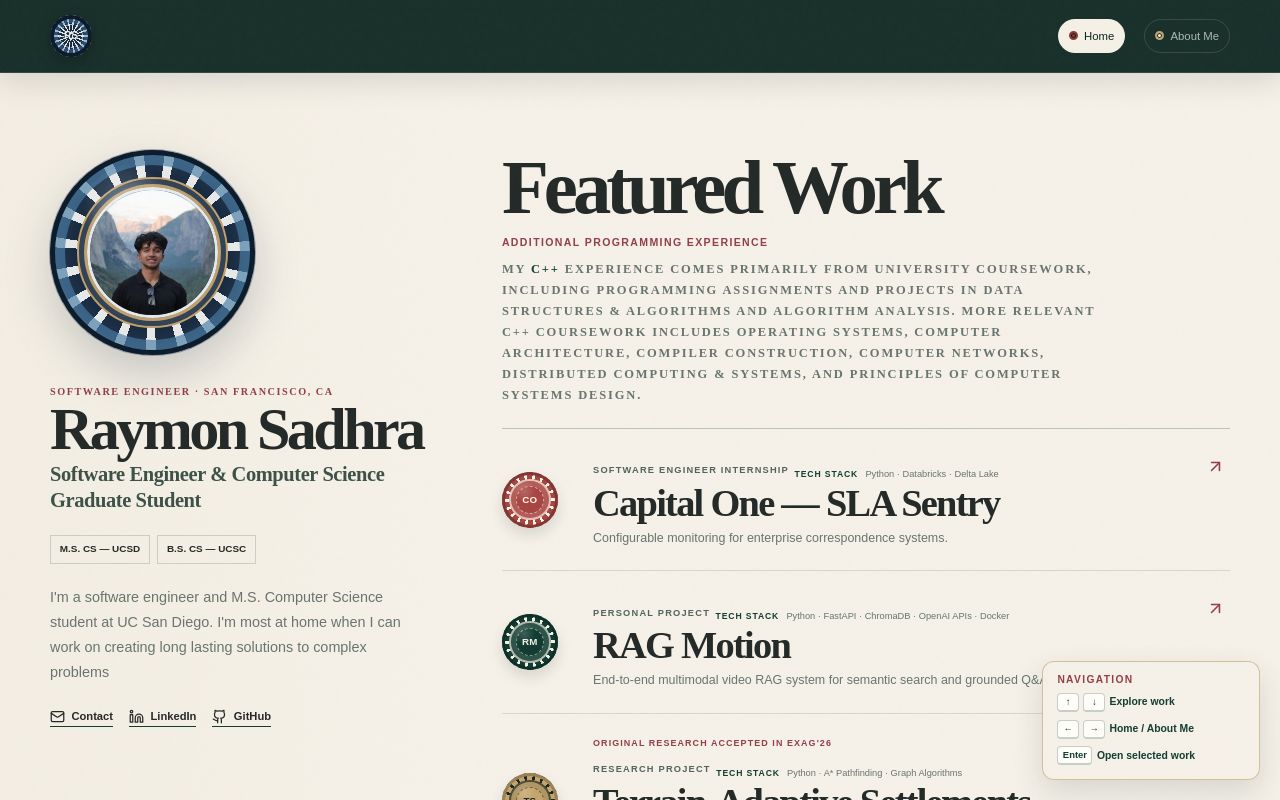
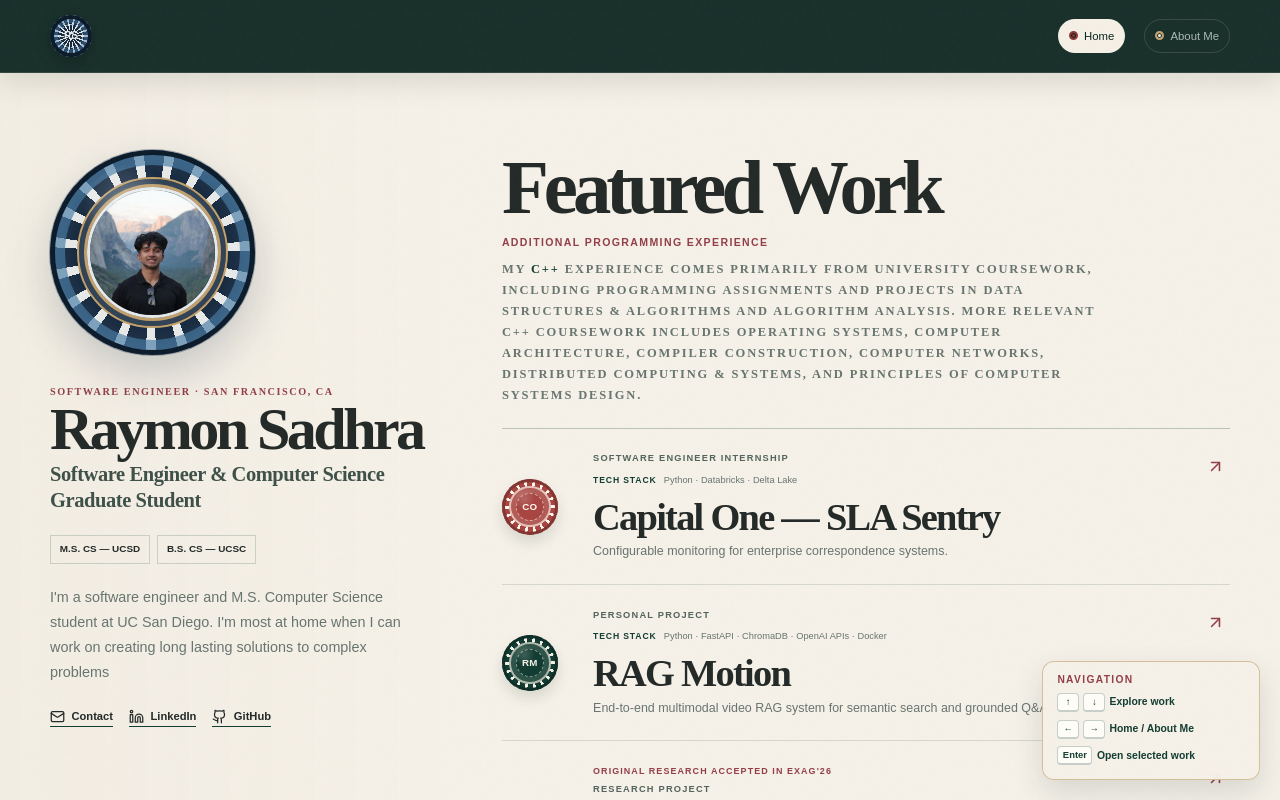
Before and after one commit to raymonsadhra/raymonsadhra.github.io, a Next.js app: page / in a window 1280 px wide. Shown: the top 800 px of the page. Built offline with nearby package versions, Linux system fonts and the light colour scheme; no server answers.

Commit message:
Fix featured work stack hierarchy

```diff
--- a/src/app/globals.css
+++ b/src/app/globals.css
@@ -493,12 +493,18 @@
 }
 
 /* Concise Featured Work technology labels */
-.work-meta-row {
-  display: block;
+.work-copy > .work-meta-stack {
+  display: flex;
+  flex-direction: column;
+  align-items: flex-start;
+  gap: .5rem;
+  width: 100%;
+  margin-top: 0;
 }
-.work-meta-row p { margin: 0; }
-.work-meta-row p + p { margin-top: .3rem; }
+.work-meta-stack p { margin: 0; }
+.work-meta-stack + h3 { margin-top: .65rem; }
 .work-stack {
+  width: 100%;
   max-width: none;
   color: var(--v10-muted);
   font-size: .58rem;
@@ -560,7 +566,6 @@
   background: var(--poker-gold);
 }
 @media(max-width: 700px) {
-  .work-stack { width: 100%; }
   .project-technical-profile { grid-template-columns: 1fr; }
   .project-technical-profile > div { padding: 1.25rem 0; }
   .project-technical-profile > div + div { padding-left: 0; border-top: 1px solid var(--line); border-left: 0; }
--- a/src/components/PokerHome.tsx
+++ b/src/components/PokerHome.tsx
@@ -50,7 +50,7 @@
               <div className="work-marker"><PokerChip label={getWorkMarker(item.title, item.marker)} tone={index % 3 === 0 ? "burgundy" : index % 3 === 1 ? "forest" : "gold"} size="sm" /></div>
               <div className="work-copy">
                 {item.recognition&&<p className="work-recognition">{item.recognition}</p>}
-                <div className="work-meta-row">
+                <div className="work-meta-stack">
                   <p className="work-type">{item.context}</p>
                   {technicalMetadata&&<p className="work-stack"><strong>Tech Stack</strong>{technicalMetadata.homepageStack.join(" · ")}</p>}
                 </div>
```
